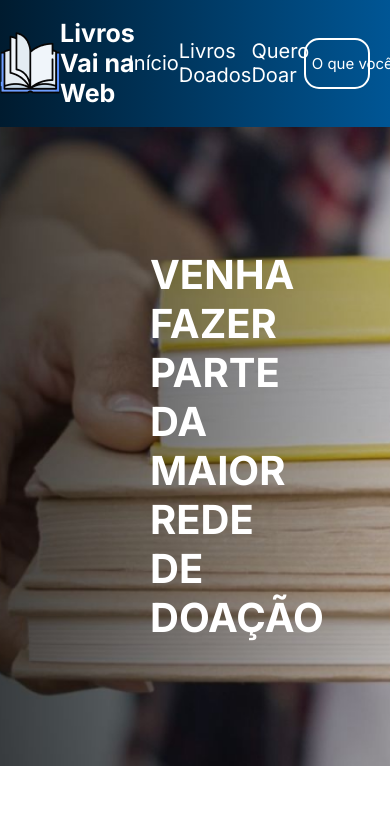
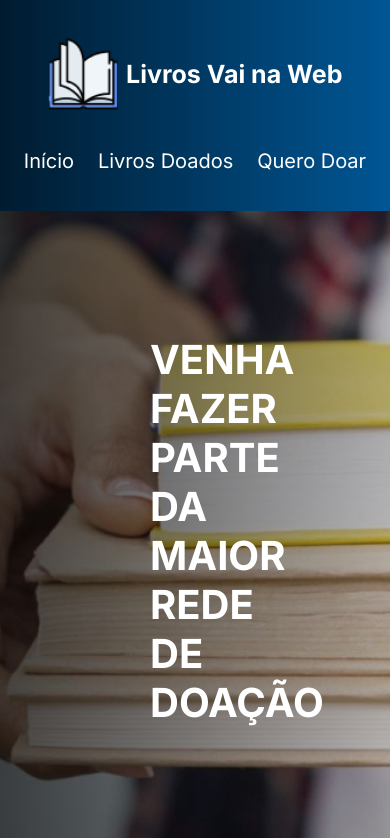
Before and after one commit to AnaCarolinaJunqueira/Desafio3-Vai-na-Web, a React (Vite) app: page / in a window 390 px wide. Shown: the top 838 px of the page. Built offline with nearby package versions, Linux system fonts and the light colour scheme.

Commit message:
header responsiva

```diff
--- a/src/components/Header/header.module.scss
+++ b/src/components/Header/header.module.scss
@@ -58,3 +58,56 @@ header{
         }
     }
 }
+
+@media(max-width: 1170px){
+    .boxLogo{
+        //border: solid 2px green;
+        width:25w;
+        h1{
+            font-size: 2vw;
+        }
+        img{
+            width: 5vw;
+        }
+    }
+    .boxInput{
+        input{
+            &::placeholder{
+                font-size: 1.1vw;
+            }
+        }
+    }
+    .boxMenu{
+        //border: solid 2px red;
+        ul{
+            font-size: 1.6vw;
+        }
+    }
+}
+
+@media(max-width: 780px){
+    header{
+        flex-direction: column;
+        height: 25vh;
+        justify-content: space-evenly;
+    }
+    .boxInput{
+        display: none;
+    }
+    .boxLogo{
+        width: 80%;
+        h1{
+            font-size: 25px;
+        }
+        img{
+            width: 70px;
+        }
+    }
+    .boxMenu{
+        width: 100%;
+        ul{
+            justify-content: space-evenly;
+            font-size: 21px;
+        }
+    }
+}
```
